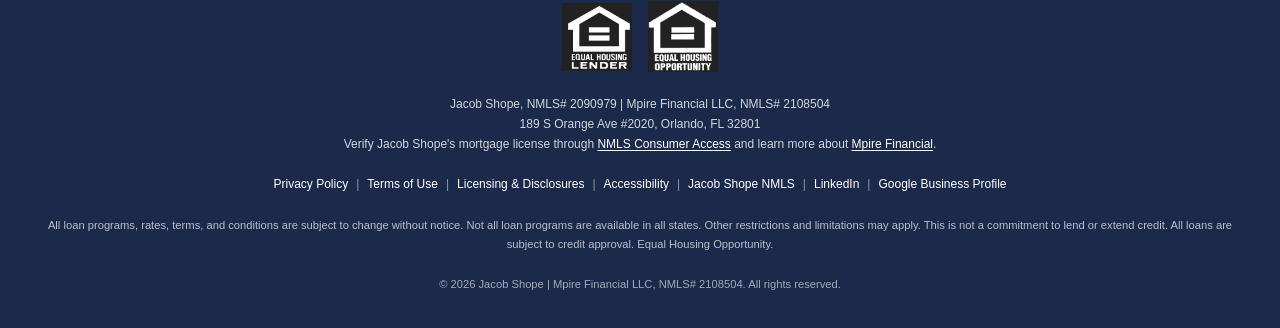
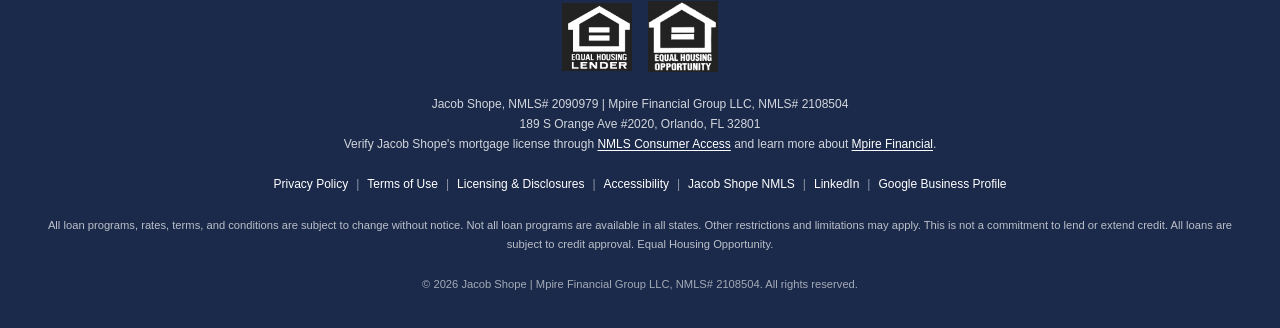
Before and after one commit to JLshope12/jacob-shope-mortgage, a Next.js app: page / in a window 1280 px wide. Shown: the part 6793-7121 px from the top of the page. Built offline with nearby package versions, Linux system fonts and the light colour scheme.

Commit message:
Align Mpire legal entity name with official company disclosure

```diff
--- a/components/layout/Footer.tsx
+++ b/components/layout/Footer.tsx
@@ -100,7 +100,7 @@ export function Footer() {
           </div>
 
           <div className="space-y-1">
-            <p>Jacob Shope, NMLS# 2090979 | Mpire Financial LLC, NMLS# 2108504</p>
+            <p>Jacob Shope, NMLS# 2090979 | Mpire Financial Group LLC, NMLS# 2108504</p>
             <p>189 S Orange Ave #2020, Orlando, FL 32801</p>
             <p>
               Verify Jacob Shope&apos;s mortgage license through{" "}
@@ -135,7 +135,7 @@ export function Footer() {
           </p>
 
           <p className="text-[0.65rem] text-white/60 md:text-[0.7rem]">
-            © {new Date().getFullYear()} Jacob Shope | Mpire Financial LLC, NMLS# 2108504. All rights reserved.
+            © {new Date().getFullYear()} Jacob Shope | Mpire Financial Group LLC, NMLS# 2108504. All rights reserved.
           </p>
         </div>
       </div>
```
